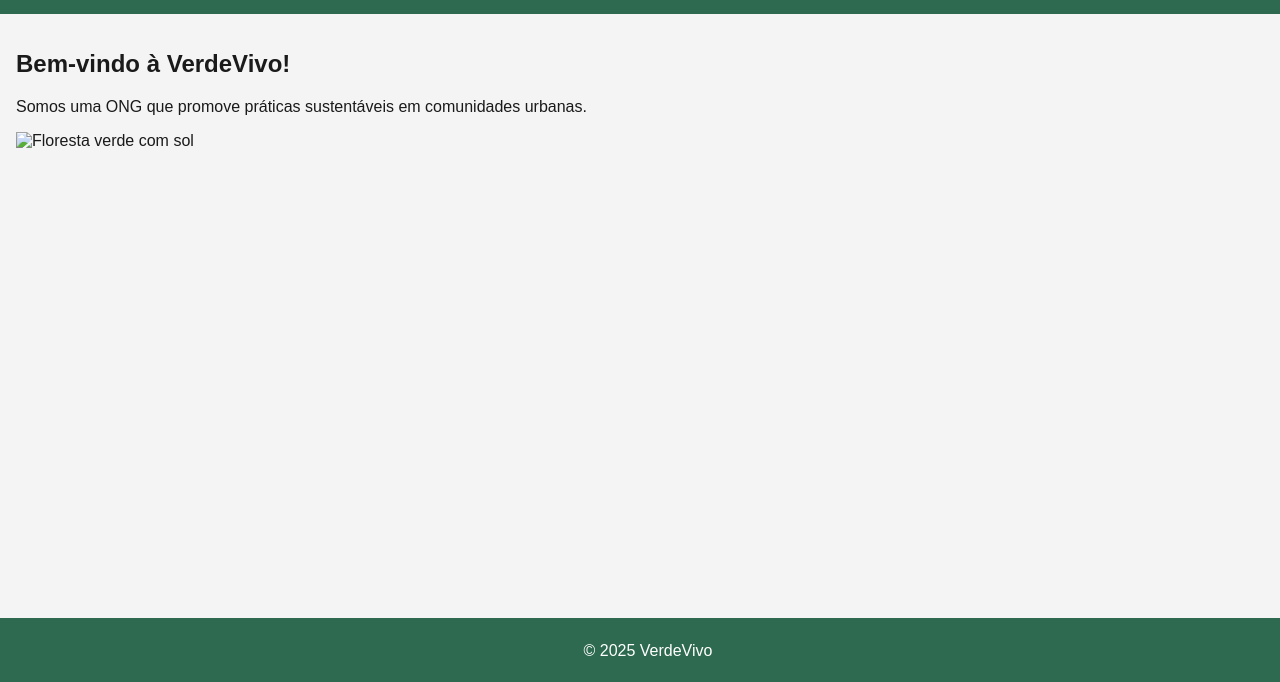
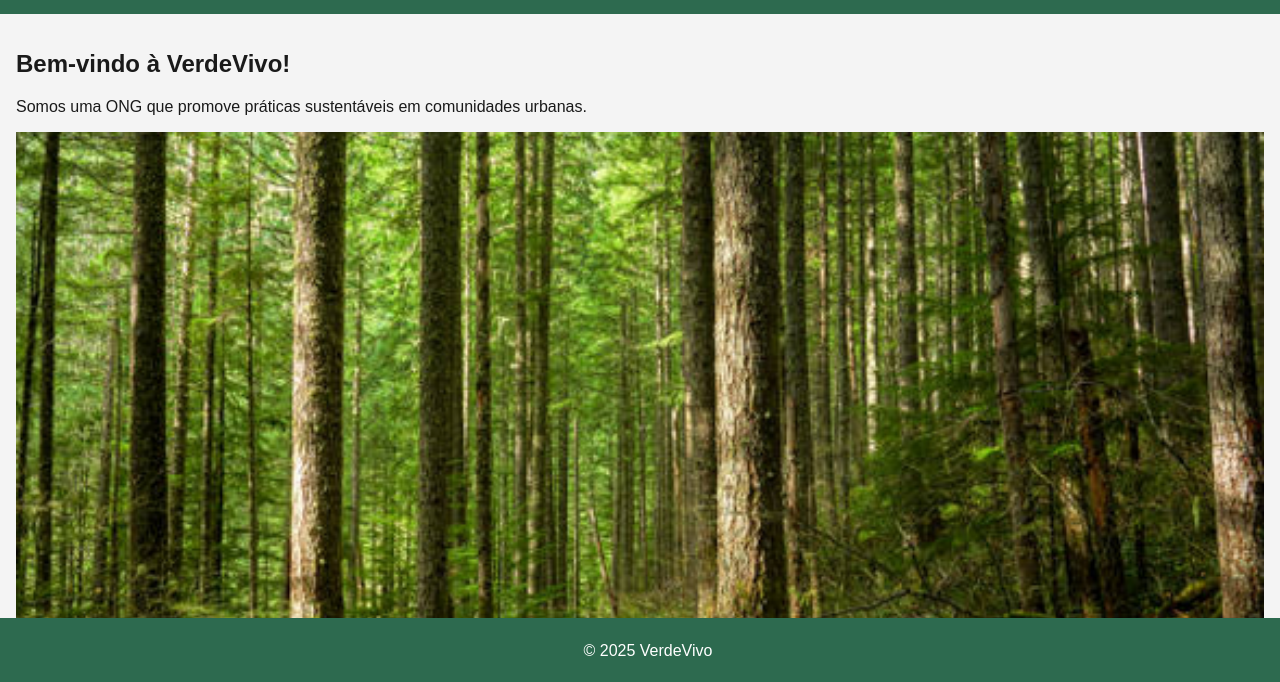
Before and after one commit to Evaldo-comp/verde-web, a plain HTML site: page index.html in a window 1280 px wide. Shown: the part 116-798 px from the top of the page. Drawn offline with Linux system fonts and the light colour scheme.

Commit message:
adicao de imagem

```diff
--- a/index.html
+++ b/index.html
@@ -19,7 +19,7 @@
   <main>
     <h2>Bem-vindo à VerdeVivo!</h2>
     <p>Somos uma ONG que promove práticas sustentáveis em comunidades urbanas.</p>
-    <img src="imagens/floresta.webp" alt="Floresta verde com sol" loading="lazy" width="100%">
+    <img src="imagens/floresta.png" alt="Floresta verde com sol" loading="lazy" width="100%">
   </main>
 
   <footer>
```
Also changed, not shown: imagens/floresta.png (added).
